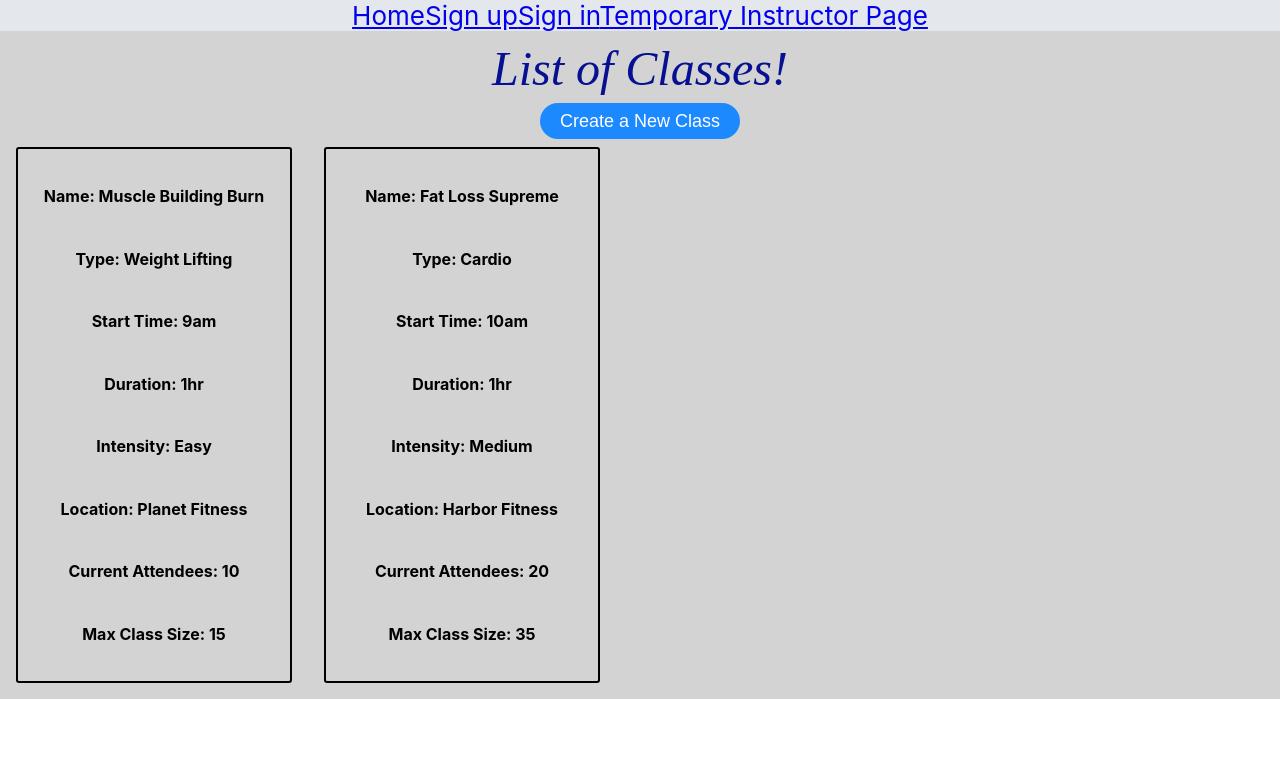
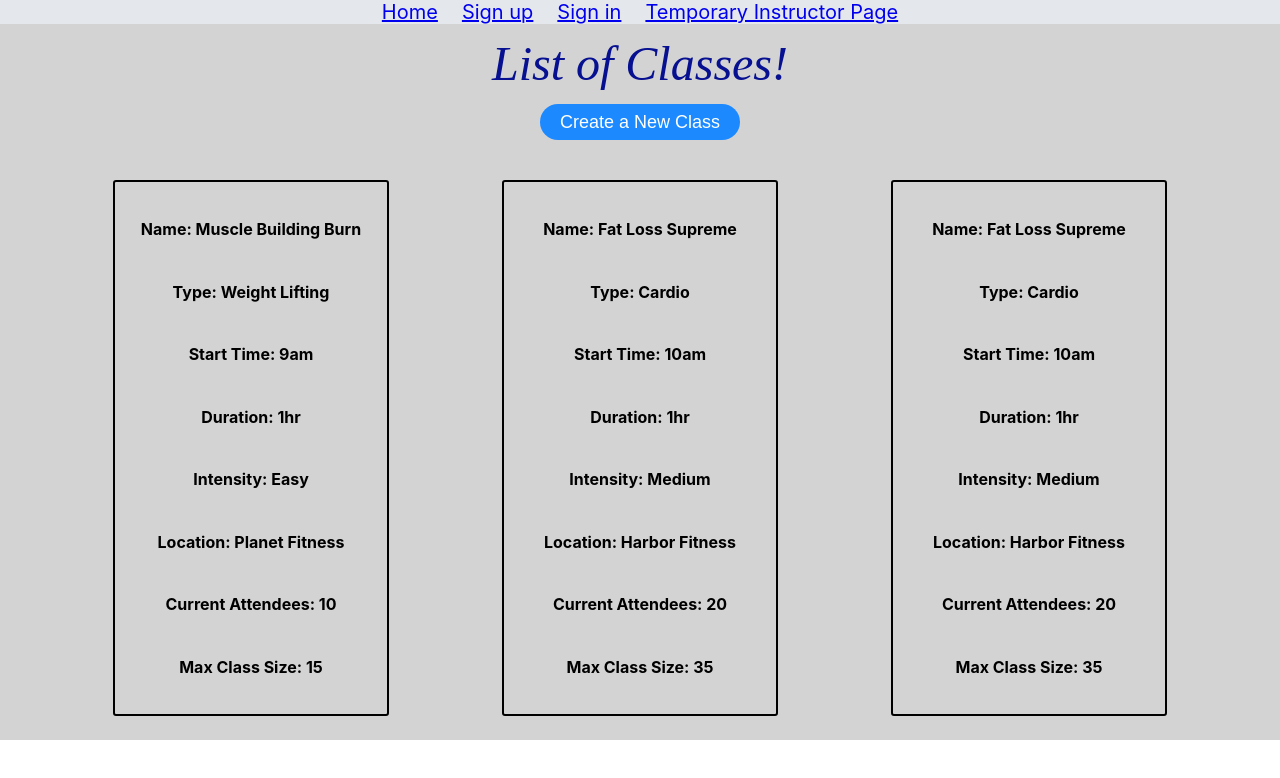
Before and after one commit to ft-3-Anywhere-Fitness/Frontend, a React (Create React App) app: page /instructorpage in a window 1280 px wide. Shown: the top 778 px of the page. Built offline with nearby package versions, Linux system fonts and the light colour scheme.

Commit message:
spaced nav links

```diff
--- a/src/App.css
+++ b/src/App.css
@@ -7,20 +7,12 @@
   pointer-events: none;
 }
 
-@media (prefers-reduced-motion: no-preference) {
-  .App-logo {
-    animation: App-logo-spin infinite 20s linear;
-  }
-}
-
 .App-header {
   background-color: #e4e7ec;
   display: flex;
   flex-direction: column;
   align-items: center;
-  justify-content: flex-start;
-  font-size: calc(10px + 2vmin);
-  color: white;
+  font-size: 1.25rem;
 }
 
 .App-link {
@@ -32,8 +24,12 @@
   font-family: 'Droid serif', serif;
   font-size: 3rem; font-weight: 400;
   font-style: italic;
-  line-height: 44px;
-  margin: 0 0 12px;
+  line-height: 3rem;
+  margin: 0 0 1rem;
   text-align: center;
   padding-top: 1rem;
 }
+
+nav a{
+  margin: 0 .75rem;
+}
--- a/src/components/InstructorPage.js
+++ b/src/components/InstructorPage.js
@@ -11,6 +11,8 @@ const DivContainer = styled.div`
     display:flex;
     flex-direction: row;
     flex-wrap:wrap;
+    justify-content: space-evenly;
+    margin-top: 1rem;
 `
 
 const InfoDiv = styled.div`
@@ -20,8 +22,8 @@ const InfoDiv = styled.div`
     padding: 1rem;
     width: 15rem;
     border: 2px solid black;
-    margin: .5rem 1rem 1rem 1rem;
     background-color: lightgrey;
+    margin: 1.5rem 0;
 `
 
 const StyledBtn = styled.button`
@@ -65,7 +67,18 @@ const initialClass = [
         location: 'Harbor Fitness',
         current_attendees: 20,
         max_attendees: 35
-      }
+      },
+    {
+        id: 3,
+        name: 'Fat Loss Supreme',
+        type: 'Cardio',
+        start_time: '10am',
+        duration: '1hr',
+        intensity_level: 'Medium',
+        location: 'Harbor Fitness',
+        current_attendees: 20,
+        max_attendees: 35
+      },
   ]
 
 const InstructorPage = () => {
--- a/src/components/SignUp.js
+++ b/src/components/SignUp.js
@@ -126,7 +126,7 @@ const SignUp = props => {
 
 				{/* --- Email Address --- */}
 				<FormItem>
-					<label for="signup-email">Email address</label>
+					<label htmlFor="signup-email">Email address</label>
 					<input
 						name="email" type="text" id="signup-email"
 						className={formErrors.email ? "invalid" : ""}
@@ -136,7 +136,7 @@ const SignUp = props => {
 
 				{/* --- Password --- */}
 				<FormItem>
-					<label for="signup-password">Password</label>
+					<label htmlFor="signup-password">Password</label>
 					<input
 						name="password" type="password" id="signup-password"
 						className={formErrors.password ? "invalid" : ""}
@@ -159,7 +159,7 @@ const SignUp = props => {
 
 				{/* --- Full Name --- */}
 				<FormItem>
-					<label for="signup-full-name">Full Name</label>
+					<label htmlFor="signup-full-name">Full Name</label>
 					<input
 						name="fullName" type="text" id="signup-full-name"
 						className={formErrors.fullName ? "invalid" : ""}
@@ -180,7 +180,7 @@ const SignUp = props => {
 				{/* --- Instructor Code --- */}
 				{formValues.isInstructor &&
 					<FormItem>
-						<label for="signup-instructor-code">Instructor Code</label>
+						<label htmlFor="signup-instructor-code">Instructor Code</label>
 						<input
 							name="instructorCode" type="text" id="signup-instructor-code"
 							value={formValues.instructorCode} onChange={onChange} />
```
